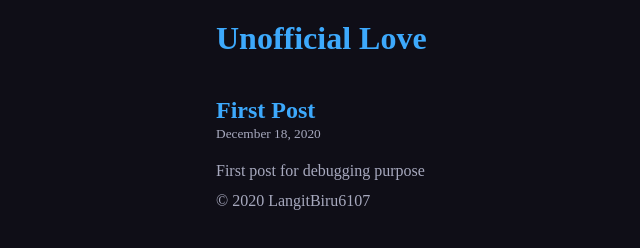
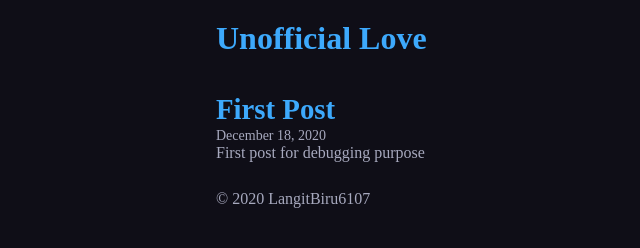
Before and after one commit to langitbiru6107/langit-biru, a Gatsby site: page / in a window 1280 px wide. Shown: the whole page, without its empty margins (64-704 px from the left). Built offline with nearby package versions, Linux system fonts and the light colour scheme; Gatsby itself is replaced by a stand-in of ours.

Commit message:
page index styling

```diff
--- a/src/pages/index.tsx
+++ b/src/pages/index.tsx
@@ -40,38 +40,27 @@ const BlogIndex: React.FC<PageProps<DataProps>> = ({ data }) => {
   return (
     <Layout title={siteTitle}>
       <SEO title="Home" />
-      <ol style={{ listStyle: `none` }}>
-        {posts.map(post => {
-          const title = post.frontmatter.title || post.fields.slug;
-
-          return (
-            <li key={post.fields.slug}>
-              <article
-                className="post-list-item"
-                itemScope
-                itemType="http://schema.org/Article"
-              >
-                <header>
+      {posts.length === 0 ? (
+        <p>No posts found.</p>
+      ) : (
+        <>
+          {posts.map(post => (
+            <article key={post.fields.slug} className="post-item">
               <h2>
-                    <Link to={post.fields.slug} itemProp="url">
-                      <span itemProp="headline">{title}</span>
-                    </Link>
+                <Link to={post.fields.slug}>{post.frontmatter.title}</Link>
               </h2>
-                  <small>{post.frontmatter.date}</small>
-                </header>
+              <time>{post.frontmatter.date}</time>
               <section>
                 <p
                   dangerouslySetInnerHTML={{
                     __html: post.frontmatter.description || post.excerpt
                   }}
-                    itemProp="description"
                 />
               </section>
             </article>
-            </li>
-          );
-        })}
-      </ol>
+          ))}
+        </>
+      )}
     </Layout>
   );
 };
--- a/src/styles/base.scss
+++ b/src/styles/base.scss
@@ -12,3 +12,11 @@ a {
   color: #3da9fc;
   text-decoration: none;
 }
+
+h1 {
+  font-size: 2em;
+}
+
+h2 {
+  font-size: 1.8em;
+}
--- a/src/styles/components/layout.scss
+++ b/src/styles/components/layout.scss
@@ -8,6 +8,10 @@ header {
   padding: 20px 0;
 }
 
+main {
+  margin: 16px 0;
+}
+
 footer {
   padding: 12px 0;
 }
--- a/src/styles/index.scss
+++ b/src/styles/index.scss
@@ -1,2 +1,3 @@
 @import "base.scss";
 @import "components/layout.scss";
+@import "page/index.scss";
--- /dev/null
+++ b/src/styles/page/index.scss
@@ -0,0 +1,5 @@
+.post-item {
+  time {
+    font-size: 14px;
+  }
+}
```
Lines whose indentation alone changed are shown as unchanged.
